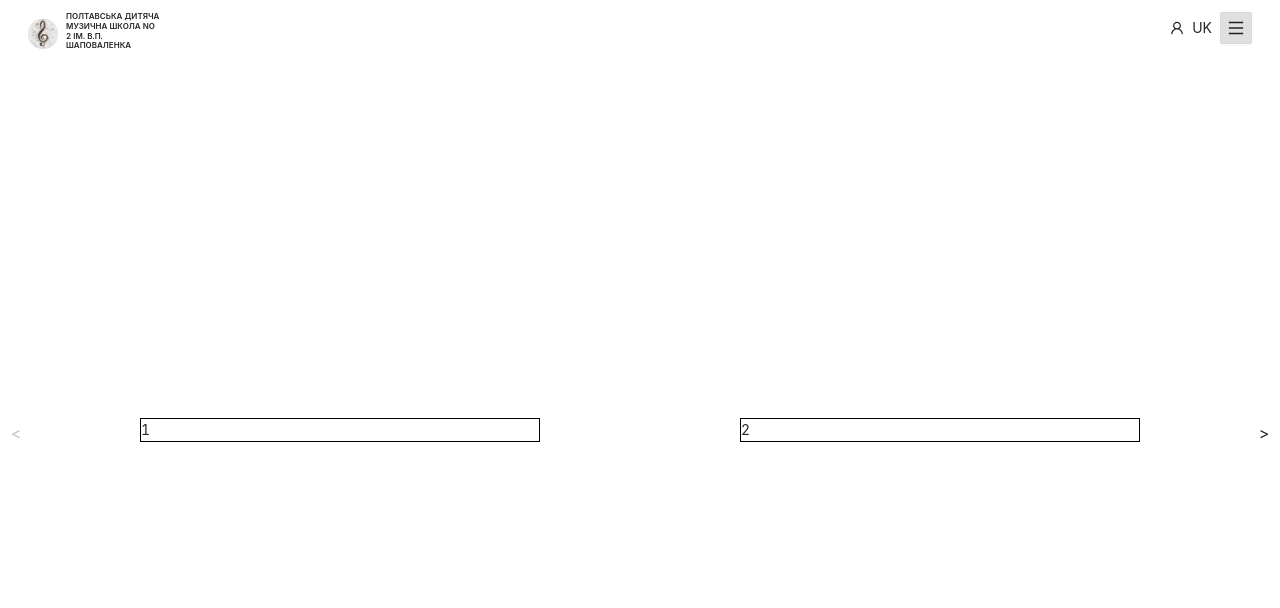
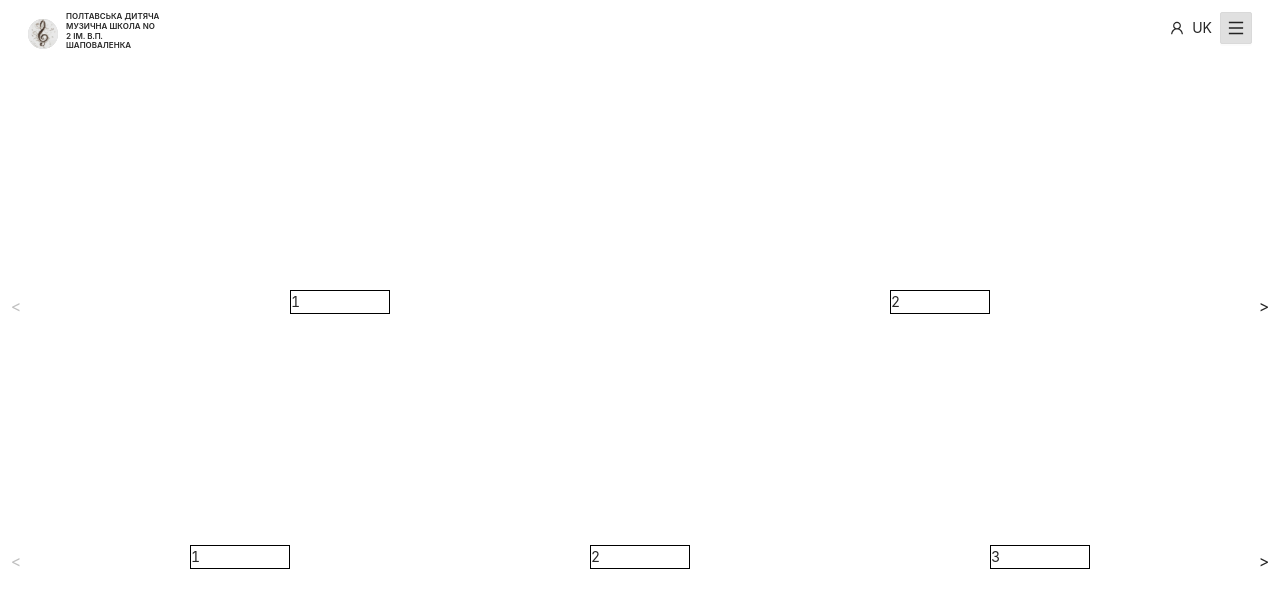
Before and after one commit to YEvhen-SHmatko/music-school, a React (Create React App) app: page / in a window 1280 px wide. Shown: the top 608 px of the page. Built offline with nearby package versions, Linux system fonts and the light colour scheme.

Commit message:
add count_config

```diff
--- a/src/App.tsx
+++ b/src/App.tsx
@@ -3,7 +3,7 @@ import React from 'react';
 import { Header, Slider } from './components';
 
 const SliderItem = ({ item }: { item: number }) => (
-  <div style={{ width: 400, border: '1px solid #000' }}>{item}</div>
+  <div style={{ width: 100, border: '1px solid #000' }}>{item}</div>
 );
 const App: React.FC = () => (
   <Row style={{ height: '100vh' }}>
@@ -11,7 +11,18 @@ const App: React.FC = () => (
       <Header />
     </Col>
     <Col span={24}>
-      <Slider items={[1, 2, 3, 4, 5, 6, 7, 8, 9, 0]} SliderItem={SliderItem} />
+      <Slider
+        items={[1, 2, 3, 4, 5, 6, 7, 8, 9, 0]}
+        SliderItem={SliderItem}
+        count_config={{ isDesktop: 3, isTablet: 2, isMobile: 1 }}
+      />
+    </Col>
+    <Col span={24}>
+      <Slider
+        items={[1, 2, 3, 4, 5, 6, 7, 8, 9, 0]}
+        SliderItem={SliderItem}
+        count_config={{ isDesktop: 4, isTablet: 3, isMobile: 2 }}
+      />
     </Col>
   </Row>
 );
--- a/src/components/Slider/Slider.tsx
+++ b/src/components/Slider/Slider.tsx
@@ -1,44 +1,21 @@
 import React from 'react';
 import { Button } from 'antd';
 import s from './slider.module.css';
-import { useMediaQuery } from 'react-responsive';
+import useSlider, { ICountConfig } from './useSlider';
 
 interface IProps<T> {
   items: T[];
   SliderItem: (props: { item: T }) => JSX.Element;
+  count_config: ICountConfig;
 }
 
-const Slider = <T,>({ items, SliderItem }: IProps<T>): JSX.Element => {
-  const [offset, setOffset] = React.useState(0);
-
-  const [count, setCount] = React.useState(3);
-
-  const isDesktop = useMediaQuery({ minWidth: 1440 });
-  const isTablet = useMediaQuery({ minWidth: 413, maxWidth: 1440 });
-  const isMobile = useMediaQuery({ maxWidth: 413 });
-  React.useEffect(() => {
-    if (isDesktop) {
-      setCount(3);
-    }
-    if (isTablet) {
-      setCount(2);
-    }
-    if (isMobile) {
-      setCount(1);
-    }
-  }, [isDesktop, isTablet, isMobile]);
+const Slider = <T,>({ items, SliderItem, count_config }: IProps<T>): JSX.Element => {
   const length = items.length;
 
-  const createRenderData = (arr: T[], count: number, offset: number): T[] =>
-    arr.slice(offset, offset + count);
-
-  const handleStartArrow = () => {
-    setOffset((p) => (p > 0 ? p - 1 : 0));
-  };
-
-  const handleEndArrow = () => {
-    setOffset((p) => (p + count >= length ? length - count : p + 1));
-  };
+  const { count, offset, createRenderData, handleStartArrow, handleEndArrow } = useSlider<T>({
+    length,
+    count_config,
+  });
   return (
     <div className={s.container}>
       <Button
--- /dev/null
+++ b/src/components/Slider/useSlider.ts
@@ -0,0 +1,54 @@
+import React from 'react';
+import { useMediaQuery } from 'react-responsive';
+
+export interface ICountConfig {
+  isDesktop: number;
+  isTablet: number;
+  isMobile: number;
+}
+interface IInput {
+  count_config: ICountConfig;
+  length: number;
+}
+interface IOutput<T> {
+  count: number;
+  offset: number;
+  createRenderData: (arr: T[], count: number, offset: number) => T[];
+  handleStartArrow: () => void;
+  handleEndArrow: () => void;
+}
+
+const useSlider = <T>({ length, count_config }: IInput): IOutput<T> => {
+  const [offset, setOffset] = React.useState(0);
+
+  const [count, setCount] = React.useState(3);
+
+  const isDesktop = useMediaQuery({ minWidth: 1440 });
+  const isTablet = useMediaQuery({ minWidth: 413, maxWidth: 1440 });
+  const isMobile = useMediaQuery({ maxWidth: 413 });
+  React.useEffect(() => {
+    if (isDesktop) {
+      setCount(count_config.isDesktop);
+    }
+    if (isTablet) {
+      setCount(count_config.isTablet);
+    }
+    if (isMobile) {
+      setCount(count_config.isMobile);
+    }
+  }, [isDesktop, isTablet, isMobile, count_config]);
+
+  const createRenderData = (arr: T[], count: number, offset: number): T[] =>
+    arr.slice(offset, offset + count);
+
+  const handleStartArrow = () => {
+    setOffset((p) => (p > 0 ? p - 1 : 0));
+  };
+
+  const handleEndArrow = () => {
+    setOffset((p) => (p + count >= length ? length - count : p + 1));
+  };
+  return { count, offset, createRenderData, handleStartArrow, handleEndArrow };
+};
+
+export default useSlider;
```
